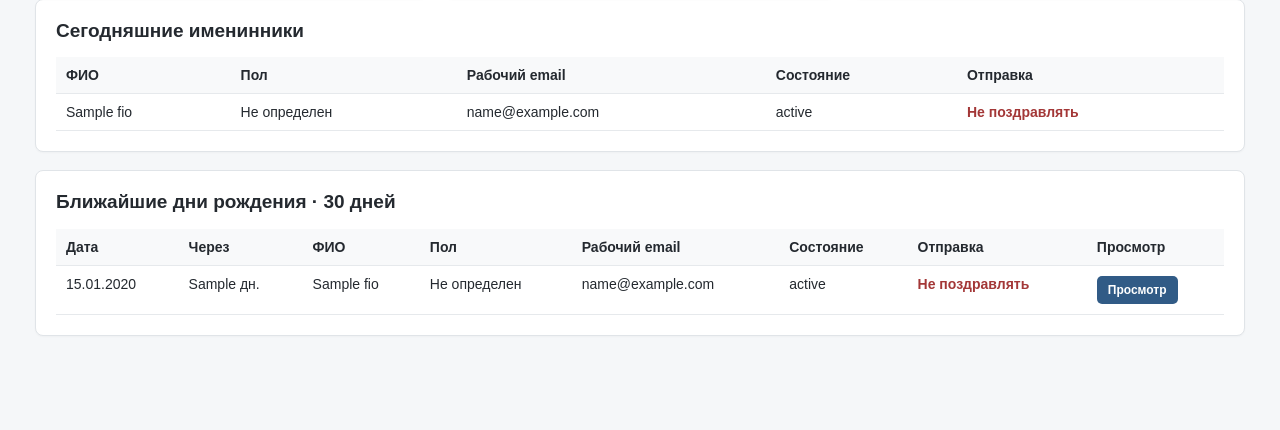
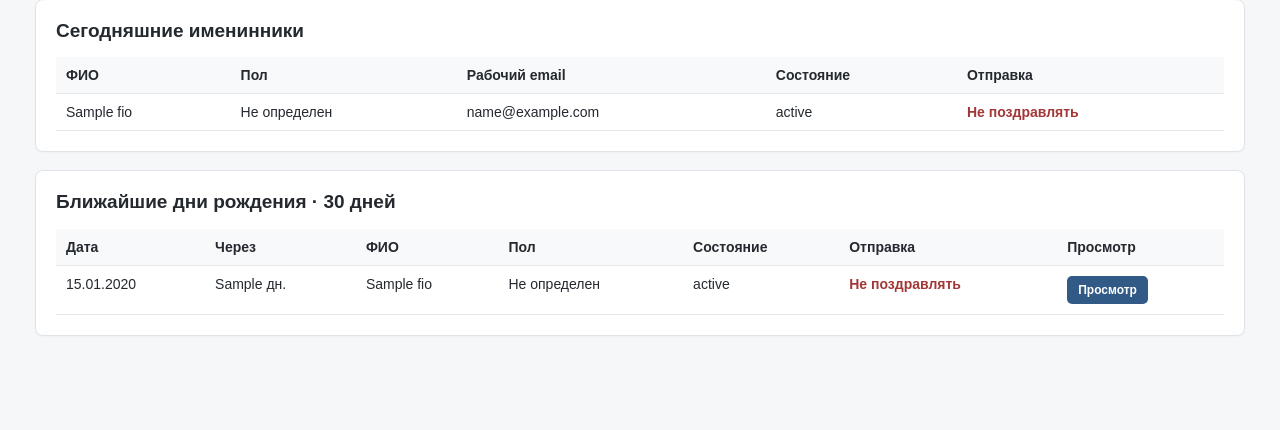
Before and after one commit to DonBellozi/corporate-birthday-mailer, a FastAPI app: template app/templates/index.html in a window 1280 px wide. Shown: the part 398-828 px from the top of the page. Run offline with FastAPI, Linux system fonts and the light colour scheme; the template is opened without the code that fills it: most values are stand-ins (such as "Sample title", 1, 10 or a date in 2020).

Commit message:
Первый релиз

```diff
--- a/app/templates/index.html
+++ b/app/templates/index.html
@@ -56,7 +56,6 @@
   <th>Через</th>
   <th>ФИО</th>
   <th>Пол</th>
-  <th>Рабочий email</th>
   <th>Состояние</th>
   <th>Отправка</th>
   <th>Просмотр</th>
@@ -73,7 +72,6 @@
   </td>
   <td>{{ item.employee.fio }}</td>
   <td>{{ "Мужской" if item.employee.gender == "male" else "Женский" if item.employee.gender == "female" else "Не определен" }}</td>
-  <td>{{ item.employee.work_email or "Не указан" }}</td>
   <td>{{ item.employee.employee_state or "Не указано" }}</td>
   <td>
     {% if item.can_send %}
```
